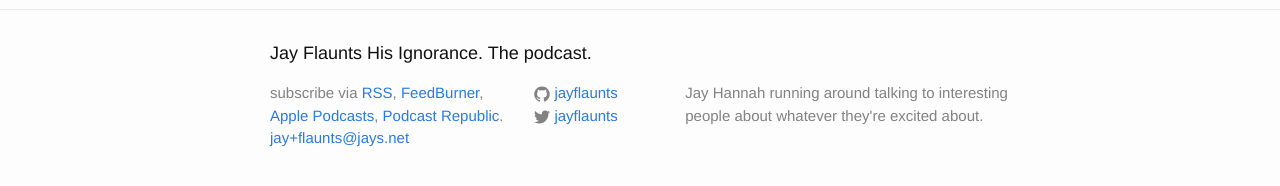
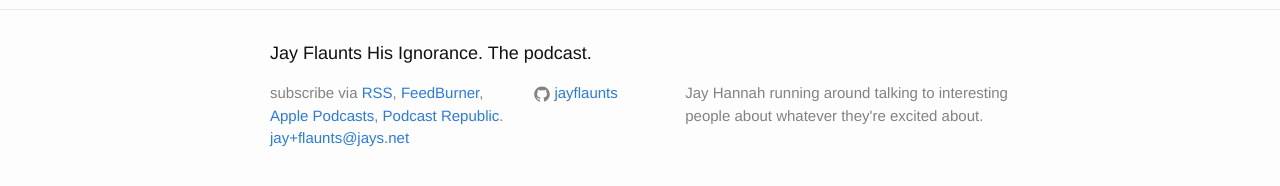
Before and after one commit to jhannah/jayflaunts, a Jekyll site: the page built from index.html, in a window 1280 px wide and 900 px high, scrolled down 5651 px. Shown: the part 690-876 px from the top of the window. Built offline with Jekyll 4.4.1, drawn with Linux system fonts in a browser that asks for light colours.

Commit message:
xml_escape for titles. Twitter is dead.

```diff
--- a/_config.yml
+++ b/_config.yml
@@ -6,8 +6,7 @@
   they're excited about.
 baseurl: "/jayflaunts" # the subpath of your site, e.g. /blog/
 url: "http://jhannah.github.io" # the base hostname & protocol for your site
-twitter_username: jayflaunts
-github_username:  jhannah
+github_username: jhannah
 
 # Build settings
 markdown: kramdown
--- a/_includes/footer.html
+++ b/_includes/footer.html
@@ -28,23 +28,7 @@
                   <path fill="#828282" d="M7.999,0.431c-4.285,0-7.76,3.474-7.76,7.761 c0,3.428,2.223,6.337,5.307,7.363c0.388,0.071,0.53-0.168,0.53-0.374c0-0.184-0.007-0.672-0.01-1.32 c-2.159,0.469-2.614-1.04-2.614-1.04c-0.353-0.896-0.862-1.135-0.862-1.135c-0.705-0.481,0.053-0.472,0.053-0.472 c0.779,0.055,1.189,0.8,1.189,0.8c0.692,1.186,1.816,0.843,2.258,0.645c0.071-0.502,0.271-0.843,0.493-1.037 C4.86,11.425,3.049,10.76,3.049,7.786c0-0.847,0.302-1.54,0.799-2.082C3.768,5.507,3.501,4.718,3.924,3.65 c0,0,0.652-0.209,2.134,0.796C6.677,4.273,7.34,4.187,8,4.184c0.659,0.003,1.323,0.089,1.943,0.261 c1.482-1.004,2.132-0.796,2.132-0.796c0.423,1.068,0.157,1.857,0.077,2.054c0.497,0.542,0.798,1.235,0.798,2.082 c0,2.981-1.814,3.637-3.543,3.829c0.279,0.24,0.527,0.713,0.527,1.437c0,1.037-0.01,1.874-0.01,2.129 c0,0.208,0.14,0.449,0.534,0.373c3.081-1.028,5.302-3.935,5.302-7.362C15.76,3.906,12.285,0.431,7.999,0.431z"/>
                 </svg>
               </span>
-
               <span class="username">jayflaunts</span>
-            </a>
-          </li>
-          {% endif %}
-
-          {% if site.twitter_username %}
-          <li>
-            <a href="https://twitter.com/{{ site.twitter_username }}">
-              <span class="icon  icon--twitter">
-                <svg viewBox="0 0 16 16">
-                  <path fill="#828282" d="M15.969,3.058c-0.586,0.26-1.217,0.436-1.878,0.515c0.675-0.405,1.194-1.045,1.438-1.809
-                  c-0.632,0.375-1.332,0.647-2.076,0.793c-0.596-0.636-1.446-1.033-2.387-1.033c-1.806,0-3.27,1.464-3.27,3.27 c0,0.256,0.029,0.506,0.085,0.745C5.163,5.404,2.753,4.102,1.14,2.124C0.859,2.607,0.698,3.168,0.698,3.767 c0,1.134,0.577,2.135,1.455,2.722C1.616,6.472,1.112,6.325,0.671,6.08c0,0.014,0,0.027,0,0.041c0,1.584,1.127,2.906,2.623,3.206 C3.02,9.402,2.731,9.442,2.433,9.442c-0.211,0-0.416-0.021-0.615-0.059c0.416,1.299,1.624,2.245,3.055,2.271 c-1.119,0.877-2.529,1.4-4.061,1.4c-0.264,0-0.524-0.015-0.78-0.046c1.447,0.928,3.166,1.469,5.013,1.469 c6.015,0,9.304-4.983,9.304-9.304c0-0.142-0.003-0.283-0.009-0.423C14.976,4.29,15.531,3.714,15.969,3.058z"/>
-                </svg>
-              </span>
-
-              <span class="username">{{ site.twitter_username }}</span>
             </a>
           </li>
           {% endif %}
--- a/podcast.xml
+++ b/podcast.xml
@@ -32,9 +32,9 @@
 		<itunes:new-feed-url>http://jhannah.github.io/jayflaunts/podcast.xml</itunes:new-feed-url>
 		{% for post in site.posts %}
 			 <item>
-				<title>{{ post.title }}</title>
+				<title>{{ post.title | xml_escape }}</title>
 				<itunes:author>Jay Hannah</itunes:author>
-				<itunes:subtitle>{{ post.title }}</itunes:subtitle>
+				<itunes:subtitle>{{ post.title | xml_escape }}</itunes:subtitle>
 				<itunes:summary>{{ post.excerpt | xml_escape }}</itunes:summary>
 				<description>{{ post.excerpt | xml_escape }}</description>
 				<itunes:image href="{{site.storage_url}}/logo.jpg" />
```
